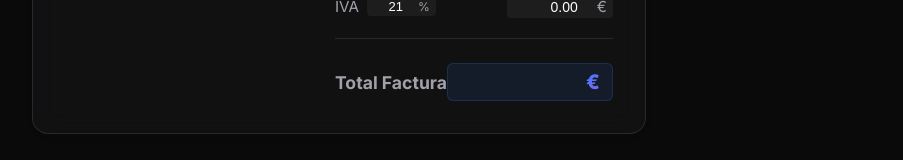
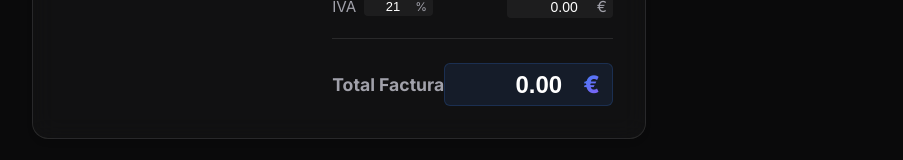
Before and after one commit to construccionsdimaz/facturas, a Next.js app: page /invoices/new in a window 1280 px wide. Shown: the part 1202-1362 px from the top of the page, without its empty margins (280-1183 px from the left). Built offline with nearby package versions, Linux system fonts and the light colour scheme; no server answers; the database is empty.

Commit message:
fix: resolve text visibility issue on Total inputs by using solid color and larger font

```diff
--- a/src/app/estimates/[id]/edit/page.tsx
+++ b/src/app/estimates/[id]/edit/page.tsx
@@ -463,10 +463,9 @@ export default function EditEstimatePage() {
                     step="0.01"
                     value={total.toFixed(2)}
                     onChange={(e) => handleTotalChange(parseFloat(e.target.value) || 0)}
-                    className="text-gradient"
-                    style={{ width: '120px', background: 'transparent', border: 'none', fontWeight: 800, textAlign: 'right', outline: 'none', fontSize: '20px' }}
+                    style={{ width: '120px', background: 'transparent', border: 'none', fontWeight: 800, textAlign: 'right', outline: 'none', fontSize: '24px', color: 'white' }}
                   />
-                  <span className="text-gradient" style={{ marginLeft: '6px', fontWeight: 800, fontSize: '20px' }}>€</span>
+                  <span className="text-gradient" style={{ marginLeft: '6px', fontWeight: 800, fontSize: '24px' }}>€</span>
                 </div>
               </div>
             </div>
--- a/src/app/estimates/new/page.tsx
+++ b/src/app/estimates/new/page.tsx
@@ -579,10 +579,9 @@ function NewEstimateContent() {
                     step="0.01"
                     value={total.toFixed(2)}
                     onChange={(e) => handleTotalChange(parseFloat(e.target.value) || 0)}
-                    className="text-gradient"
-                    style={{ width: '120px', background: 'transparent', border: 'none', fontWeight: 800, textAlign: 'right', outline: 'none', fontSize: '20px' }}
+                    style={{ width: '120px', background: 'transparent', border: 'none', fontWeight: 800, textAlign: 'right', outline: 'none', fontSize: '24px', color: 'white' }}
                   />
-                  <span className="text-gradient" style={{ marginLeft: '6px', fontWeight: 800, fontSize: '20px' }}>€</span>
+                  <span className="text-gradient" style={{ marginLeft: '6px', fontWeight: 800, fontSize: '24px' }}>€</span>
                 </div>
               </div>
             </div>
--- a/src/app/invoices/[id]/edit/page.tsx
+++ b/src/app/invoices/[id]/edit/page.tsx
@@ -459,10 +459,9 @@ export default function EditInvoicePage({ params }: { params: Promise<{ id: stri
                     step="0.01"
                     value={total.toFixed(2)}
                     onChange={(e) => handleTotalChange(parseFloat(e.target.value) || 0)}
-                    className="text-gradient"
-                    style={{ width: '120px', background: 'transparent', border: 'none', fontWeight: 800, textAlign: 'right', outline: 'none', fontSize: '20px' }}
+                    style={{ width: '120px', background: 'transparent', border: 'none', fontWeight: 800, textAlign: 'right', outline: 'none', fontSize: '24px', color: 'white' }}
                   />
-                  <span className="text-gradient" style={{ marginLeft: '6px', fontWeight: 800, fontSize: '20px' }}>€</span>
+                  <span className="text-gradient" style={{ marginLeft: '6px', fontWeight: 800, fontSize: '24px' }}>€</span>
                 </div>
               </div>
             </div>
--- a/src/app/invoices/new/page.tsx
+++ b/src/app/invoices/new/page.tsx
@@ -743,10 +743,9 @@ function NewInvoiceContent({ items, setItems }: { items: InvoiceItem[], setItems
                     step="0.01"
                     value={total.toFixed(2)}
                     onChange={(e) => handleTotalChange(parseFloat(e.target.value) || 0)}
-                    className="text-gradient"
-                    style={{ width: '120px', background: 'transparent', border: 'none', fontWeight: 800, textAlign: 'right', outline: 'none', fontSize: '20px' }}
+                    style={{ width: '120px', background: 'transparent', border: 'none', fontWeight: 800, textAlign: 'right', outline: 'none', fontSize: '24px', color: 'white' }}
                   />
-                  <span className="text-gradient" style={{ marginLeft: '6px', fontWeight: 800, fontSize: '20px' }}>€</span>
+                  <span className="text-gradient" style={{ marginLeft: '6px', fontWeight: 800, fontSize: '24px' }}>€</span>
                 </div>
               </div>
             </div>
```
